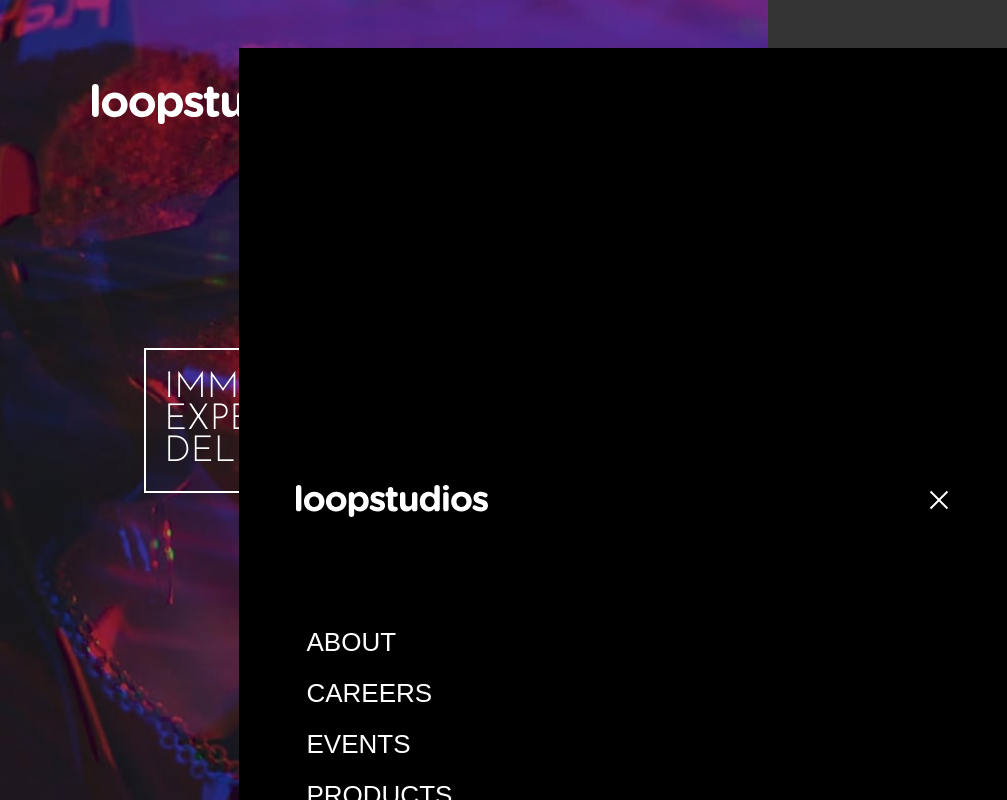
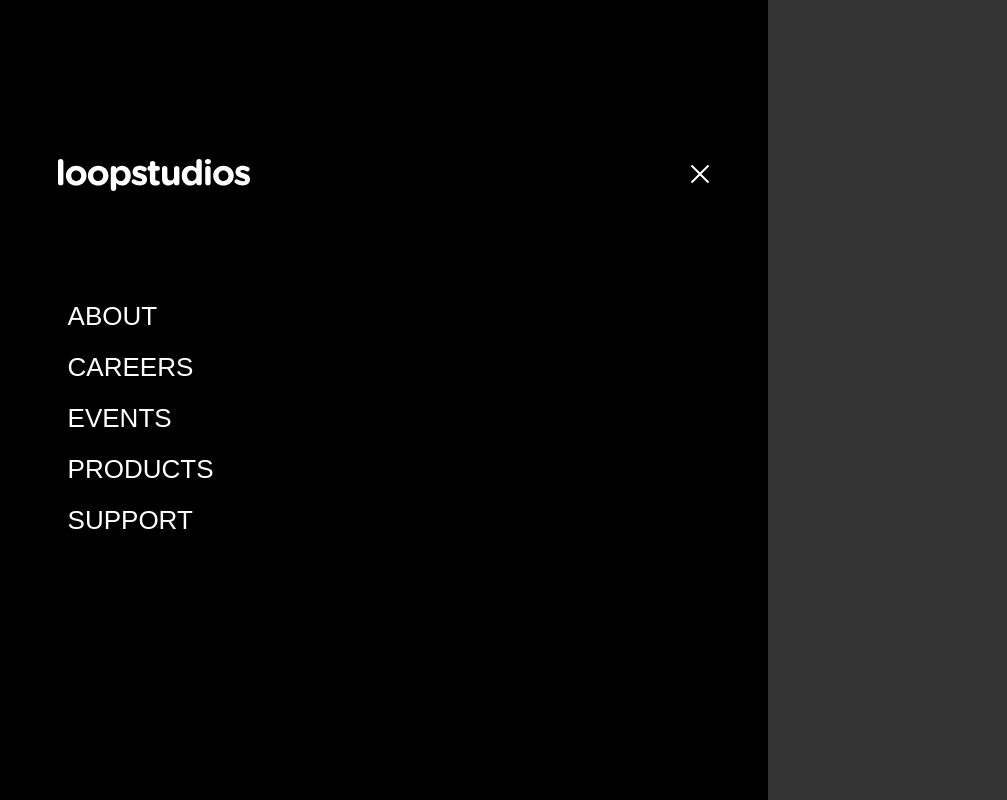
Before and after one commit to JacobTTorres/Loop-Studio, a React (Create React App) app: page / in a window 768 px wide. Both pictures are taken after a click on the button 688 px from the left and 105 px from the top of the page. Shown: the top 800 px of the page, 1007 px wide, since content can reach past the window. Built offline with nearby package versions, Linux system fonts and the light colour scheme.

Commit message:
fixed menu bugs

```diff
--- a/src/App.css
+++ b/src/App.css
@@ -28,6 +28,7 @@
   justify-content: center;
   align-items: center;
   flex-direction: column;
+  position: relative;
 }
 
 .mainContent {
@@ -55,5 +56,6 @@
     background-repeat: no-repeat;
     padding-bottom: 40vw;
     margin-bottom: 100px;
+    position: relative;
   }
 }
--- a/src/components/creations/creations.css
+++ b/src/components/creations/creations.css
@@ -188,6 +188,10 @@
 }
 
 @media only screen and (max-width: 810px) {
+  .creationGallory{
+    width: 100%;
+  }
+
   .creationHeaderContainer {
     display: flex;
     justify-content: center;
@@ -207,6 +211,7 @@
   .topGallory {
     flex-direction: column;
     width: 100%;
+    margin:0
   }
   .galloryImgEarth,
   .galloryImgArcade,
--- a/src/components/dropdownMenu/dropdownMenu.css
+++ b/src/components/dropdownMenu/dropdownMenu.css
@@ -1,14 +1,14 @@
 .dropdownContent {
-  width: 100vw;
-  height: 200vw;
   display: flex;
   justify-content: center;
   align-items: center;
   flex-direction: column;
   background-color: var(--black);
   position: absolute;
-  left: -252px;
-  top: -45px;
+  left: 0;
+  right: 0;
+  top: 0;
+  bottom: 0;
 }
 
 .dropdownHeader {
@@ -34,24 +34,3 @@
   font-weight: 500;
   margin: 10px;
 }
-
-@media only screen and (min-width: 376px) {
-  .dropdownContent {
-    left: -276px;
-    top: -46px;
-  }
-}
-
-@media only screen and (min-width: 390px) {
-  .dropdownContent {
-    left: -262px;
-    top: -46px;
-  }
-}
-
-@media only screen and (min-width: 412px) {
-  .dropdownContent {
-    left: -277px;
-    top: -47px;
-  }
-}
--- a/src/components/footer/footer.css
+++ b/src/components/footer/footer.css
@@ -228,11 +228,16 @@
   .footerContent {
     flex-direction: column;
     width: 100%;
+    display: flex;
+    justify-content: center;
+    align-items: center;
   }
   .leftFooter,
   .rightFooter {
     align-items: center;
     width: 100%;
+    margin: 0;
+    padding: 0;
   }
   .rightFooter {
     margin-bottom: 60px;
--- a/src/components/navbar/navbar.css
+++ b/src/components/navbar/navbar.css
@@ -35,7 +35,6 @@
   justify-content: space-between;
   align-items: center;
   flex-direction: row;
-  position: relative;
 }
 
 .navbarLinkAbout,
```
